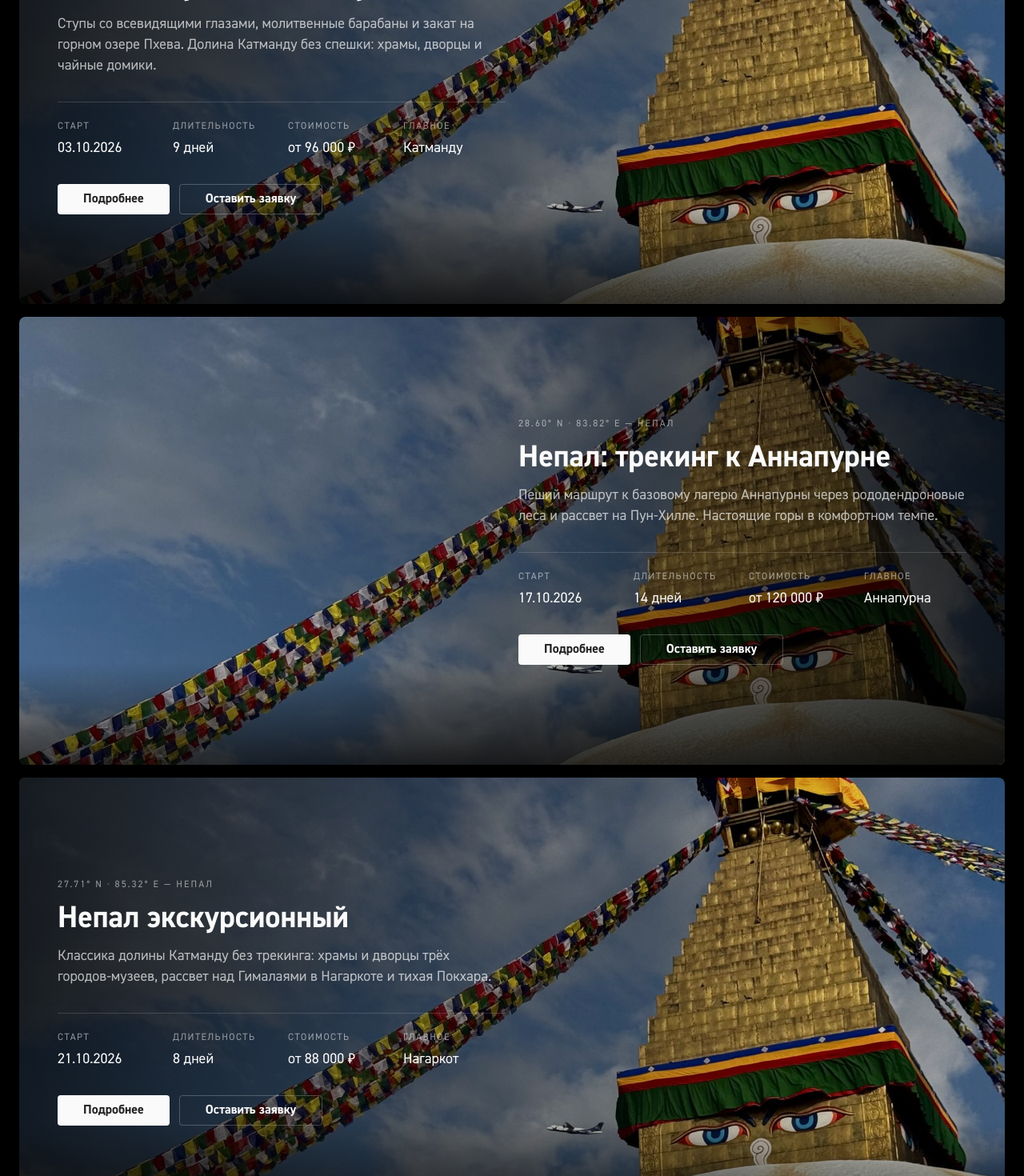
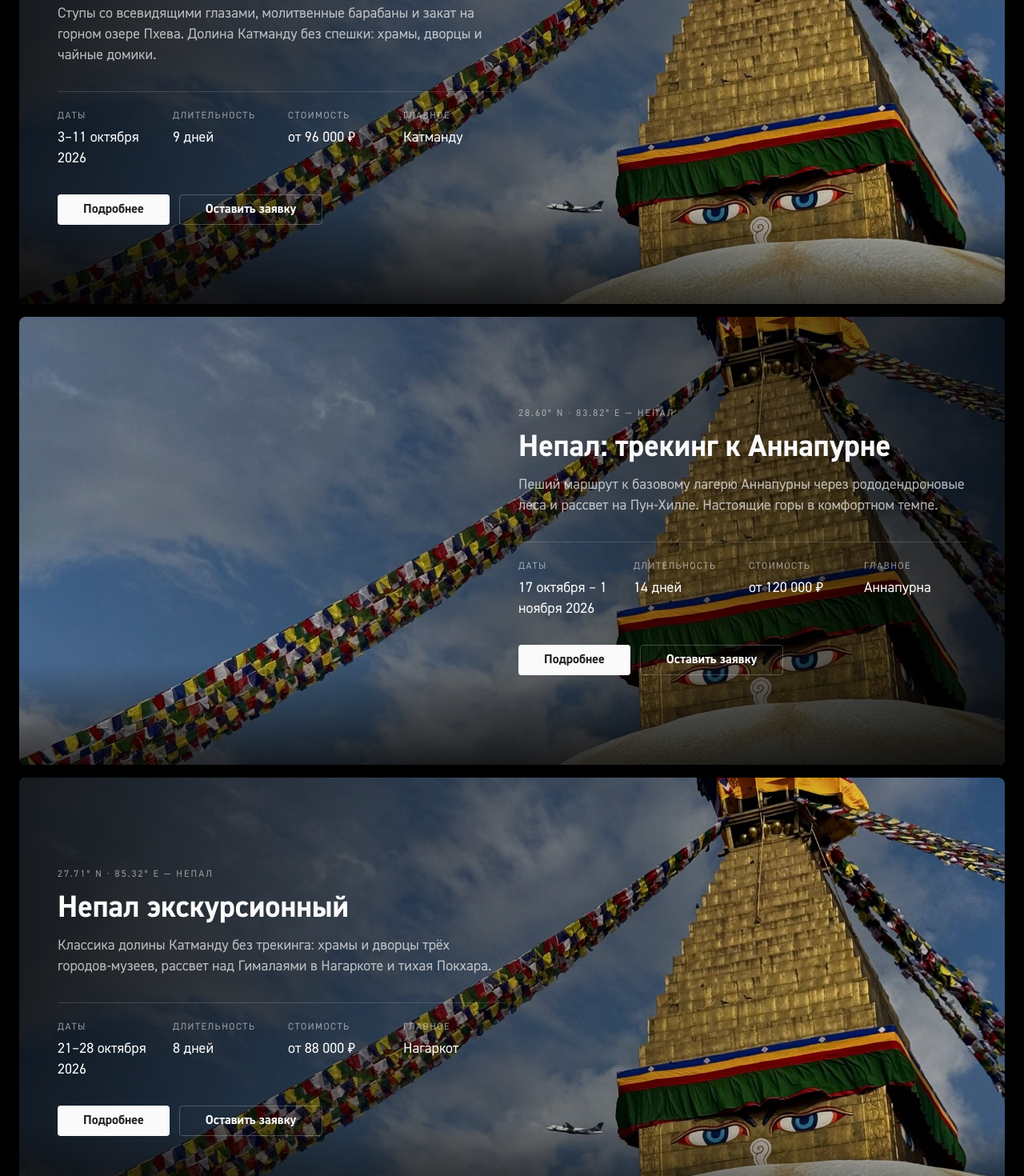
Before and after one commit to fifulina-uxui/wild-soul-routes, a React (Vite) app: page / in a window 1280 px wide. Shown: the part 1180-2650 px from the top of the page at 80% size. Built offline with nearby package versions, Linux system fonts and the light colour scheme.

Commit message:
Мета «Даты» с диапазоном дат тура вместо даты старта

```diff
--- a/src/data/content.ts
+++ b/src/data/content.ts
@@ -136,7 +136,7 @@ export const content: Record<'ru' | 'en', PageContent> = {
     tours: {
       label: 'Маршруты',
       heading: 'Ближайшие туры',
-      meta: { days: 'Длительность', price: 'Стоимость', start: 'Старт', highlight: 'Главное' },
+      meta: { days: 'Длительность', price: 'Стоимость', start: 'Даты', highlight: 'Главное' },
       items: [
         {
           id: 'tibet',
@@ -146,7 +146,7 @@ export const content: Record<'ru' | 'en', PageContent> = {
             'Рассвет у монастыря Ронгбук под северной стеной Эвереста и священная гора Кайлас. Медленная акклиматизация, ночёвки в гестхаусах и лучшие точки для фотографии.',
           days: '12 дней',
           price: 'от 210 000 ₽',
-          start: '12.05.2027',
+          start: '12–23 мая 2027',
           highlight: 'Эверест',
           image: 'images/tour-tibet.jpg',
         },
@@ -158,7 +158,7 @@ export const content: Record<'ru' | 'en', PageContent> = {
             'Ступы со всевидящими глазами, молитвенные барабаны и закат на горном озере Пхева. Долина Катманду без спешки: храмы, дворцы и чайные домики.',
           days: '9 дней',
           price: 'от 96 000 ₽',
-          start: '03.10.2026',
+          start: '3–11 октября 2026',
           highlight: 'Катманду',
           image: 'images/tour-nepal.jpg',
         },
@@ -170,7 +170,7 @@ export const content: Record<'ru' | 'en', PageContent> = {
             'Ступы Катманду и королевство Бутан: дзонги Тхимпху, долина Пунакхи и подъём к монастырю Такцанг — Тигриному гнезду на скале.',
           days: '12 дней',
           price: 'от 240 000 ₽',
-          start: '02.11.2026',
+          start: '2–13 ноября 2026',
           highlight: 'Тигриное гнездо',
           image: 'images/tour-bhutan.jpg',
         },
@@ -182,7 +182,7 @@ export const content: Record<'ru' | 'en', PageContent> = {
             'Классика долины Катманду без трекинга: храмы и дворцы трёх городов-музеев, рассвет над Гималаями в Нагаркоте и тихая Покхара.',
           days: '8 дней',
           price: 'от 88 000 ₽',
-          start: '21.10.2026',
+          start: '21–28 октября 2026',
           highlight: 'Нагаркот',
           image: 'images/tour-nepal.jpg',
         },
@@ -194,7 +194,7 @@ export const content: Record<'ru' | 'en', PageContent> = {
             'Пеший маршрут к базовому лагерю Аннапурны через рододендроновые леса и рассвет на Пун-Хилле. Настоящие горы в комфортном темпе.',
           days: '14 дней',
           price: 'от 120 000 ₽',
-          start: '17.10.2026',
+          start: '17 октября – 1 ноября 2026',
           highlight: 'Аннапурна',
           image: 'images/tour-nepal.jpg',
         },
@@ -206,7 +206,7 @@ export const content: Record<'ru' | 'en', PageContent> = {
             'Полёт на воздушном шаре над долинами на рассвете, подземные города и два дня в Стамбуле с гидом. Маршрут, который мы сами проезжаем каждый год.',
           days: '8 дней',
           price: 'от 89 000 ₽',
-          start: '18.04.2027',
+          start: '18–25 апреля 2027',
           highlight: 'Гёреме',
           image: 'images/tour-cappadocia.jpg',
         },
@@ -218,7 +218,7 @@ export const content: Record<'ru' | 'en', PageContent> = {
             'Кахетия, Сванетия и Казбеги: семейные винодельни, горные башни и застолья, куда зовут только своих. Гастрономический маршрут без туристических мест.',
           days: '6 дней',
           price: 'от 52 000 ₽',
-          start: '08.06.2027',
+          start: '8–13 июня 2027',
           highlight: 'Кахетия',
           image: 'images/tour-georgia.jpg',
         },
@@ -230,7 +230,7 @@ export const content: Record<'ru' | 'en', PageContent> = {
             'Карстовые острова, тихие лагуны и ночёвки в бунгало над водой. Сноркелинг, каяки и рассветы, ради которых стоит проснуться в пять утра.',
           days: '11 дней',
           price: 'от 138 000 ₽',
-          start: '15.01.2027',
+          start: '15–25 января 2027',
           highlight: 'Пхукет',
           image: 'images/tour-andaman.jpg',
         },
@@ -686,7 +686,7 @@ export const content: Record<'ru' | 'en', PageContent> = {
     tours: {
       label: 'Routes',
       heading: 'Upcoming tours',
-      meta: { days: 'Duration', price: 'Price', start: 'Start', highlight: 'Highlight' },
+      meta: { days: 'Duration', price: 'Price', start: 'Dates', highlight: 'Highlight' },
       items: [
         {
           id: 'tibet',
@@ -696,7 +696,7 @@ export const content: Record<'ru' | 'en', PageContent> = {
             'Sunrise at Rongbuk Monastery beneath Everest’s north face and the sacred Mount Kailash. Slow acclimatization, guesthouse nights and the finest photo spots.',
           days: '12 days',
           price: 'from ₽210,000',
-          start: '12.05.2027',
+          start: 'May 12–23, 2027',
           highlight: 'Everest',
           image: 'images/tour-tibet.jpg',
         },
@@ -708,7 +708,7 @@ export const content: Record<'ru' | 'en', PageContent> = {
             'All-seeing eyes of ancient stupas, prayer wheels and sunset over Phewa Lake. The Kathmandu Valley at an unhurried pace: temples, palaces and teahouses.',
           days: '9 days',
           price: 'from ₽96,000',
-          start: '03.10.2026',
+          start: 'Oct 3–11, 2026',
           highlight: 'Kathmandu',
           image: 'images/tour-nepal.jpg',
         },
@@ -720,7 +720,7 @@ export const content: Record<'ru' | 'en', PageContent> = {
             'The stupas of Kathmandu and the kingdom of Bhutan: the dzongs of Thimphu, the Punakha valley and the climb to Taktsang — the Tiger’s Nest on a cliff.',
           days: '12 days',
           price: 'from ₽240,000',
-          start: '02.11.2026',
+          start: 'Nov 2–13, 2026',
           highlight: 'Tiger’s Nest',
           image: 'images/tour-bhutan.jpg',
         },
@@ -732,7 +732,7 @@ export const content: Record<'ru' | 'en', PageContent> = {
             'The classics of the Kathmandu Valley without trekking: temples and palaces of three museum cities, a Himalayan sunrise in Nagarkot and quiet Pokhara.',
           days: '8 days',
           price: 'from ₽88,000',
-          start: '21.10.2026',
+          start: 'Oct 21–28, 2026',
           highlight: 'Nagarkot',
           image: 'images/tour-nepal.jpg',
         },
@@ -744,7 +744,7 @@ export const content: Record<'ru' | 'en', PageContent> = {
             'A walking route to Annapurna Base Camp through rhododendron forests, with sunrise on Poon Hill. Real mountains at a comfortable pace.',
           days: '14 days',
           price: 'from ₽120,000',
-          start: '17.10.2026',
+          start: 'Oct 17 – Nov 1, 2026',
           highlight: 'Annapurna',
           image: 'images/tour-nepal.jpg',
         },
@@ -756,7 +756,7 @@ export const content: Record<'ru' | 'en', PageContent> = {
             'A dawn balloon flight over the valleys, underground cities and two days in Istanbul with a guide. A route we travel ourselves every year.',
           days: '8 days',
           price: 'from ₽89,000',
-          start: '18.04.2027',
+          start: 'Apr 18–25, 2027',
           highlight: 'Göreme',
           image: 'images/tour-cappadocia.jpg',
         },
@@ -768,7 +768,7 @@ export const content: Record<'ru' | 'en', PageContent> = {
             'Kakheti, Svaneti and Kazbegi: family wineries, mountain towers and feasts reserved for friends. A gastronomic route away from the tourist trail.',
           days: '6 days',
           price: 'from ₽52,000',
-          start: '08.06.2027',
+          start: 'Jun 8–13, 2027',
           highlight: 'Kakheti',
           image: 'images/tour-georgia.jpg',
         },
@@ -780,7 +780,7 @@ export const content: Record<'ru' | 'en', PageContent> = {
             'Karst islands, quiet lagoons and nights in overwater bungalows. Snorkeling, kayaks and sunrises worth waking up at five for.',
           days: '11 days',
           price: 'from ₽138,000',
-          start: '15.01.2027',
+          start: 'Jan 15–25, 2027',
           highlight: 'Phuket',
           image: 'images/tour-andaman.jpg',
         },
--- a/src/sections/Tours.tsx
+++ b/src/sections/Tours.tsx
@@ -6,15 +6,21 @@ import { Reveal } from './Reveal'
 export default function Tours() {
   const { t } = useLang()
 
-  // Четыре ближайших тура по дате начала (dd.mm.yyyy)
+  // Четыре ближайших тура по дате начала (формат «27 марта – 4 апреля 2027» / «Mar 27 – Apr 4, 2027»)
+  const MONTHS: Record<string, number> = {
+    января: 1, февраля: 2, марта: 3, апреля: 4, мая: 5, июня: 6,
+    июля: 7, августа: 8, сентября: 9, октября: 10, ноября: 11, декабря: 12,
+    jan: 1, feb: 2, mar: 3, apr: 4, may: 5, jun: 6, jul: 7, aug: 8, sep: 9, oct: 10, nov: 11, dec: 12,
+  }
+  const ts = (d: string) => {
+    const day = Number(d.match(/\d+/)?.[0] ?? 1)
+    const word = (d.match(/[а-яА-ЯA-Za-z]+/)?.[0] ?? '').toLowerCase()
+    const month = MONTHS[word] ?? MONTHS[word.slice(0, 3)] ?? 1
+    const year = Number(d.match(/\d{4}/)?.[0] ?? 0)
+    return year * 10000 + month * 100 + day
+  }
   const nearest = [...t.tours.items]
-    .sort((a, b) => {
-      const ts = (d: string) => {
-        const [dd, mm, yyyy] = d.split('.')
-        return Number(`${yyyy}${mm}${dd}`)
-      }
-      return ts(a.start) - ts(b.start)
-    })
+    .sort((a, b) => ts(a.start) - ts(b.start))
     .slice(0, 4)
 
   return (
```
